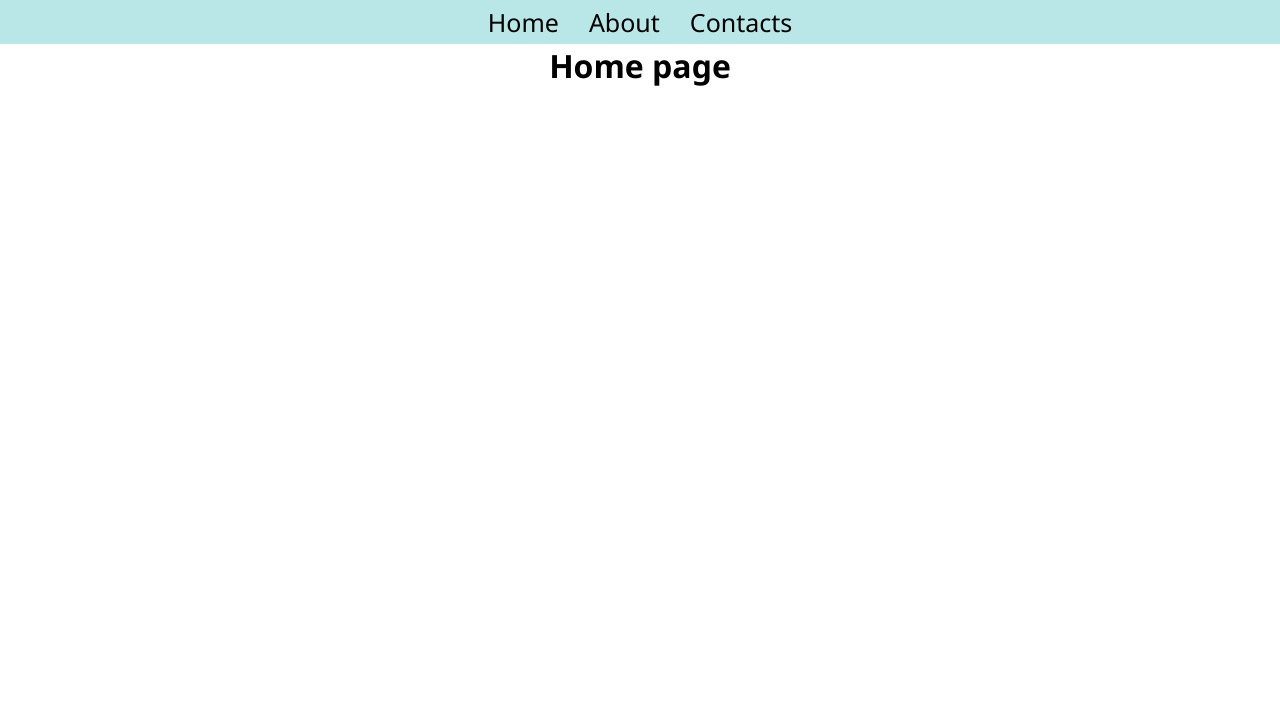
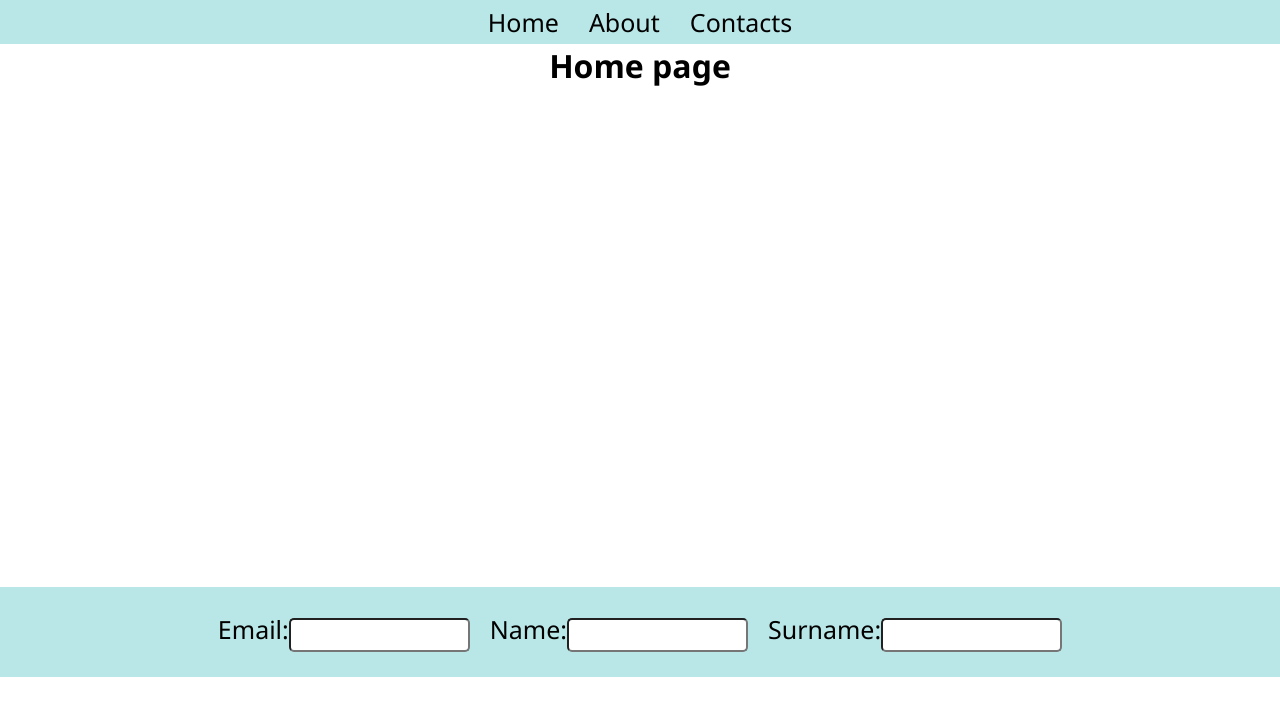
Before and after one commit to Andrei29SE/React-routing-project, a React (Create React App) app: page / in a window 1280 px wide. Shown: the top 716 px of the page. Built offline with nearby package versions, Linux system fonts and the light colour scheme.

Commit message:
4 - add fotter and some CSS

```diff
--- a/src/App.css
+++ b/src/App.css
@@ -1,5 +1,7 @@
 .App {
   text-align: center;
+  position: relative;
+  max-height: 650px;
 }
 a {
   color: rgb(0, 0, 0);
@@ -19,3 +21,26 @@ nav {
   background-color: rgb(185, 231, 231);
   padding: 5px;
 }
+.footer {
+  padding: 15px;
+  margin-top: 500px;
+  background-color: rgb(185, 231, 231);
+}
+.top {
+  position: absolute;
+}
+.bottom {
+  position: absolute;
+  top: 500px;
+}
+
+input {
+  border-radius: 5px;
+  height: 30px;
+}
+label {
+  font-size: 25px;
+  display: inline-block;
+  text-align: right;
+  padding: 10px;
+}
--- /dev/null
+++ b/src/Components/Footer.jsx
@@ -0,0 +1,22 @@
+const Footer = () => {
+  return (
+    <div className='footer'>
+      <form>
+        <label>
+          Email:
+          <input type='email' />
+        </label>
+        <label>
+          Name:
+          <input type='text' />
+        </label>
+        <label>
+          Surname:
+          <input type='text' />
+        </label>
+      </form>
+    </div>
+  )
+}
+
+export default Footer
--- a/src/layouts/MainLayout.jsx
+++ b/src/layouts/MainLayout.jsx
@@ -1,11 +1,13 @@
 import { Outlet } from 'react-router'
 import Menu from '../Components/Menu'
+import Footer from '../Components/Footer'
 
 const MainLayout = () => {
   return (
     <>
-      <Menu />
+      <Menu className='top' />
       <Outlet />
+      <Footer className='bottom' />
     </>
   )
 }
```
